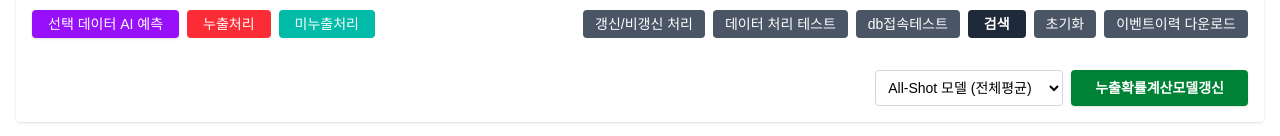
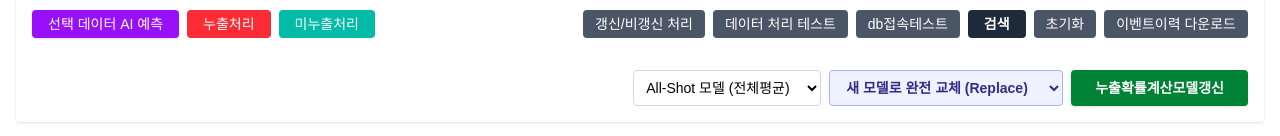
Before and after one commit to ljs3536/sensormonitoring-frontend, a Next.js app: page /proto in a window 1280 px wide. Shown: the part 204-340 px from the top of the page. Built offline with nearby package versions, Linux system fonts and the light colour scheme; no server answers.

Commit message:
EMA 방식의 모델생성을 위한 파라미터 추가

```diff
--- a/components/proto/ProtoFilterBar.tsx
+++ b/components/proto/ProtoFilterBar.tsx
@@ -35,6 +35,9 @@ export function ProtoFilterBar({
   const [endDate, setEndDate] = useState(getTodayWithTime("18:00"));
   const [sensorType, setSensorType] = useState("normal");
   const [sensors, setSensors] = useState<any[]>([]);
+
+  const [updateMode, setUpdateMode] = useState<"replace" | "ema">("replace"); // 🌟 NEW
+
   const fetchSensors = async () => {
     try {
       const res = await fetch(API.SENSOR_LIST);
@@ -63,7 +66,7 @@ export function ProtoFilterBar({
     try {
       // sensor_id는 현재 선택된 센서 ID (예: "piezo_01")
       const res = await fetch(
-        API.TRAIN_PROTO_MODEL(macAddr, selectedModelType),
+        API.TRAIN_PROTO_MODEL(macAddr, selectedModelType, updateMode),
         {
           method: "POST", // 🚨 반드시 POST로 설정해야 합니다!
           headers: {
@@ -229,6 +232,15 @@ export function ProtoFilterBar({
           <option value="all">All-Shot 모델 (전체평균)</option>
           <option value="few">Few-Shot 모델 (5개추출)</option>
         </select>
+        {/* 🌟 2. [NEW] 업데이트 모드 선택 (완전교체 / 미세조정) */}
+        <select
+          value={updateMode}
+          onChange={(e) => setUpdateMode(e.target.value as "replace" | "ema")}
+          className="border border-indigo-300 rounded px-3 py-2 text-indigo-900 bg-indigo-50 font-semibold"
+        >
+          <option value="replace">새 모델로 완전 교체 (Replace)</option>
+          <option value="ema">기존 모델 10% 미세조정 (EMA)</option>
+        </select>
         <button
           onClick={handleTrainModel}
           className="bg-green-700 hover:bg-green-800 text-white font-bold px-6 py-2 rounded shadow"
--- a/lib/api.ts
+++ b/lib/api.ts
@@ -56,8 +56,12 @@ export const API = {
   SENSOR_PROTO_DETAIL: (seq: number, mac: string) =>
     `${BASE_URL}/api/proto/sensor/${seq}?mac_addr=${mac}`,
 
-  TRAIN_PROTO_MODEL: (sensorId: string, modelType: string) =>
-    `${BASE_URL}/api/proto/train/${sensorId}?model_type=${modelType}&auto_activate=true`,
+  TRAIN_PROTO_MODEL: (
+    sensorId: string,
+    modelType: string,
+    updateMode: string,
+  ) =>
+    `${BASE_URL}/api/proto/train/${sensorId}?model_type=${modelType}&update_mode=${updateMode}&auto_activate=true`,
   PREDICT_PROTO_MODEL: `${BASE_URL}/api/proto/predict/`,
 
   PROTO_MODEL_LIST: `${BASE_URL}/api/proto/models`,
```
